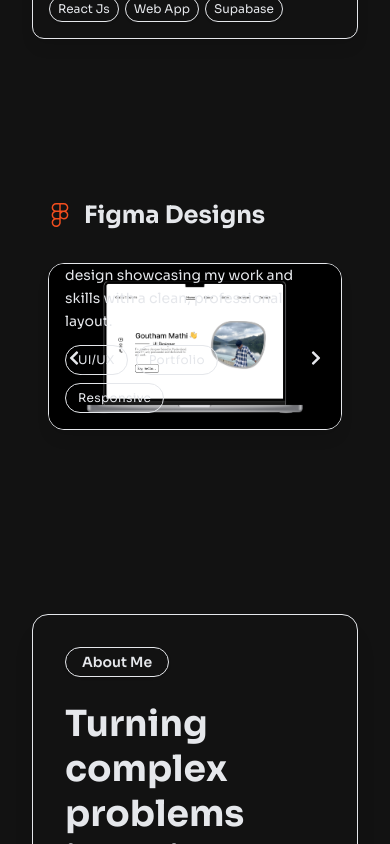
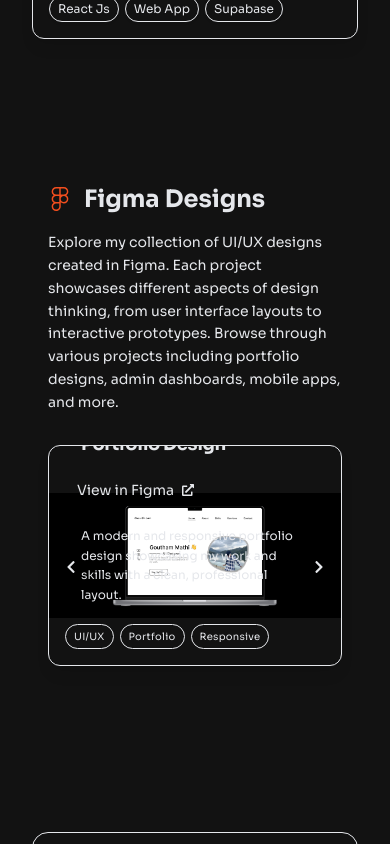
Before and after one commit to Gouthammathi/my-portfolio, a React (Vite) app: page / in a window 390 px wide. Shown: the part 4560-5404 px from the top of the page. Built offline with nearby package versions, Linux system fonts and the light colour scheme.

Commit message:
figma works

```diff
--- a/src/App.jsx
+++ b/src/App.jsx
@@ -92,14 +92,14 @@
         </main>
 
         {/* Footer */}
-        <footer className="relative z-10 w-full py-6 text-center bg-[#121212]/90 backdrop-blur-md border-t border-gray-800/50">
+        <footer className="relative z-10 w-full py-6 text-center ">
           <div className="max-w-7xl mx-auto px-4">
             <div className="flex flex-col items-center space-y-2">
               <p className="text-gray-400 text-sm font-light tracking-wide">
                 © {new Date().getFullYear()} Goutham Mathi
               </p>
               <p className="text-gray-500 text-xs font-light">
-                Crafted with passion and precision
+                Crafted with innovation and passion
               </p>
             </div>
           </div>
--- a/src/Components/FigmaShowcase.jsx
+++ b/src/Components/FigmaShowcase.jsx
@@ -1,5 +1,5 @@
 import React, { useState, useEffect } from 'react';
-import { motion } from 'framer-motion';
+import { motion, AnimatePresence } from 'framer-motion';
 import { FaFigma, FaExternalLinkAlt, FaChevronLeft, FaChevronRight } from 'react-icons/fa';
 
 const figmaProjects = [
@@ -81,6 +81,9 @@
   const [activeIndex, setActiveIndex] = useState(0);
   const [isHovered, setIsHovered] = useState(false);
   const [isMobile, setIsMobile] = useState(window.innerWidth < 768);
+  const [touchStart, setTouchStart] = useState(null);
+  const [touchEnd, setTouchEnd] = useState(null);
+  const [isTransitioning, setIsTransitioning] = useState(false);
 
   useEffect(() => {
     const handleResize = () => {
@@ -92,73 +95,120 @@
   }, []);
 
   const nextProject = () => {
+    if (isTransitioning) return;
+    setIsTransitioning(true);
     setActiveIndex((prev) => (prev + 1) % figmaProjects.length);
+    setTimeout(() => setIsTransitioning(false), 500);
   };
 
   const prevProject = () => {
+    if (isTransitioning) return;
+    setIsTransitioning(true);
     setActiveIndex((prev) => (prev - 1 + figmaProjects.length) % figmaProjects.length);
+    setTimeout(() => setIsTransitioning(false), 500);
+  };
+
+  const handleTouchStart = (e) => {
+    setTouchStart(e.targetTouches[0].clientX);
+  };
+
+  const handleTouchMove = (e) => {
+    setTouchEnd(e.targetTouches[0].clientX);
+  };
+
+  const handleTouchEnd = () => {
+    if (!touchStart || !touchEnd) return;
+    const distance = touchStart - touchEnd;
+    const isLeftSwipe = distance > 50;
+    const isRightSwipe = distance < -50;
+
+    if (isLeftSwipe) {
+      nextProject();
+    }
+    if (isRightSwipe) {
+      prevProject();
+    }
   };
 
   const currentProject = figmaProjects[activeIndex];
 
   return (
-    <section className="py-16 px-4 md:px-6">
+    <section className="py-12 md:py-16 px-4 md:px-6">
       <div className="max-w-7xl mx-auto">
-        {/* Section Header */}
-        <div className="flex items-center gap-3 mb-8 md:mb-12">
+        {/* Section Header with Description */}
+        <div className="mb-8 md:mb-12">
+          <div className="flex items-center gap-3 mb-4">
             <FaFigma className="text-2xl md:text-3xl text-[#F24E1E]" />
             <h2 className="text-2xl md:text-3xl font-bold text-off-white">Figma Designs</h2>
+          </div>
+          <div className="max-w-3xl">
+            <p className="text-light-gray text-sm md:text-base leading-relaxed">
+              Explore my collection of UI/UX designs created in Figma. Each project showcases different aspects of design thinking,
+              from user interface layouts to interactive prototypes. Browse through various projects including portfolio designs,
+              admin dashboards, mobile apps, and more.
+            </p>
+          </div>
         </div>
 
         {/* Main Showcase */}
         <div className="relative">
           {/* Project Display */}
+          <AnimatePresence mode="wait">
             <motion.div
               key={activeIndex}
-            initial={{ opacity: 0, y: 20 }}
-            animate={{ opacity: 1, y: 0 }}
-            exit={{ opacity: 0, y: -20 }}
-            transition={{ duration: 0.5 }}
-            className="relative rounded-2xl overflow-hidden bg-dark-gray/50 border border-steel-blue/30 shadow-lg"
+              initial={{ opacity: 0, scale: 0.95 }}
+              animate={{ opacity: 1, scale: 1 }}
+              exit={{ opacity: 0, scale: 0.95 }}
+              transition={{ duration: 0.5, ease: "easeInOut" }}
+              className="relative rounded-xl md:rounded-2xl overflow-hidden bg-dark-gray/50 border border-steel-blue/30 shadow-lg"
               onMouseEnter={() => !isMobile && setIsHovered(true)}
               onMouseLeave={() => !isMobile && setIsHovered(false)}
+              onTouchStart={handleTouchStart}
+              onTouchMove={handleTouchMove}
+              onTouchEnd={handleTouchEnd}
             >
-            {/* Project Image */}
-            <div className="relative aspect-video">
-              <img
+              {/* Project Image Container */}
+              <div className="relative aspect-[4/3] md:aspect-video overflow-hidden">
+                <motion.img
                   src={currentProject.image}
                   alt={currentProject.title}
-                className="w-full h-full object-cover"
+                  className="w-full h-full object-contain bg-dark-gray"
+                  loading="lazy"
+                  initial={{ scale: 1.1 }}
+                  animate={{ scale: 1 }}
+                  transition={{ duration: 0.5 }}
                 />
-              {/* Enhanced Overlay Gradient */}
-              <div className="absolute inset-0 bg-gradient-to-t from-dark-gray via-dark-gray/70 to-transparent opacity-90" />
               </div>
 
-            {/* Project Info */}
+              {/* Project Info with Text Background */}
               <div className="absolute bottom-0 left-0 right-0 p-4 md:p-8">
-              <div className="flex flex-col gap-3 md:gap-4">
+                <div className="flex flex-col gap-2 md:gap-4">
                   <div className="flex flex-col md:flex-row md:items-center justify-between gap-2">
-                  <h3 className="text-xl md:text-3xl font-bold text-off-white tracking-tight">
+                    <div className="bg-dark-gray/90 px-4 py-2 rounded-lg">
+                      <h3 className="text-lg md:text-3xl font-bold text-off-white tracking-tight">
                         {currentProject.title}
                       </h3>
+                    </div>
                     <a
                       href={currentProject.link}
                       target="_blank"
                       rel="noopener noreferrer"
-                    className="inline-flex items-center gap-2 px-4 py-2 rounded-lg bg-accent-blue/10 hover:bg-accent-blue/20 text-accent-blue hover:text-accent-orange transition-all duration-300"
+                      className="inline-flex items-center gap-2 px-3 md:px-4 py-1.5 md:py-2 rounded-lg bg-accent-blue/20 hover:bg-accent-blue/30 text-accent-blue hover:text-accent-orange transition-all duration-300 text-sm md:text-base"
                     >
-                    <span className="text-sm font-medium">View in Figma</span>
-                    <FaExternalLinkAlt size={14} />
+                      <span className="font-medium">View in Figma</span>
+                      <FaExternalLinkAlt size={isMobile ? 12 : 14} />
                     </a>
                   </div>
-                <p className="text-light-gray text-sm md:text-base max-w-2xl leading-relaxed">
+                  <div className="bg-dark-gray/90 px-4 py-3 rounded-lg">
+                    <p className="text-light-gray text-xs md:text-base max-w-2xl leading-relaxed">
                       {currentProject.description}
                     </p>
-                <div className="flex flex-wrap gap-2">
+                  </div>
+                  <div className="flex flex-wrap gap-1.5 md:gap-2">
                     {currentProject.tags.map((tag, index) => (
                       <span
                         key={index}
-                      className="px-3 py-1.5 rounded-full bg-dark-gray/80 border border-steel-blue/40 text-accent-blue text-xs font-medium tracking-wide"
+                        className="px-2 md:px-3 py-1 md:py-1.5 rounded-full bg-dark-gray/90 border border-steel-blue/40 text-accent-blue text-[10px] md:text-xs font-medium tracking-wide"
                       >
                         {tag}
                       </span>
@@ -167,40 +217,44 @@
                 </div>
               </div>
             </motion.div>
+          </AnimatePresence>
 
-          {/* Navigation Buttons - Enhanced for mobile */}
+          {/* Navigation Buttons */}
           <div className="absolute top-1/2 -translate-y-1/2 left-2 md:left-4 right-2 md:right-4 flex justify-between pointer-events-none">
             <button
               onClick={prevProject}
-              className={`p-2.5 md:p-3 rounded-full bg-dark-gray/90 text-off-white hover:bg-accent-blue transition-all transform pointer-events-auto shadow-lg ${
+              disabled={isTransitioning}
+              className={`p-2 md:p-3 rounded-full bg-dark-gray/90 text-off-white hover:bg-accent-blue transition-all transform pointer-events-auto shadow-lg ${
                 isMobile || isHovered ? 'translate-x-0' : '-translate-x-4'
-              }`}
+              } ${isTransitioning ? 'opacity-50 cursor-not-allowed' : ''}`}
               aria-label="Previous project"
             >
-              <FaChevronLeft size={isMobile ? 16 : 20} />
+              <FaChevronLeft size={isMobile ? 14 : 20} />
             </button>
             <button
               onClick={nextProject}
-              className={`p-2.5 md:p-3 rounded-full bg-dark-gray/90 text-off-white hover:bg-accent-blue transition-all transform pointer-events-auto shadow-lg ${
+              disabled={isTransitioning}
+              className={`p-2 md:p-3 rounded-full bg-dark-gray/90 text-off-white hover:bg-accent-blue transition-all transform pointer-events-auto shadow-lg ${
                 isMobile || isHovered ? 'translate-x-0' : 'translate-x-4'
-              }`}
+              } ${isTransitioning ? 'opacity-50 cursor-not-allowed' : ''}`}
               aria-label="Next project"
             >
-              <FaChevronRight size={isMobile ? 16 : 20} />
+              <FaChevronRight size={isMobile ? 14 : 20} />
             </button>
           </div>
 
-          {/* Project Indicators - Enhanced */}
-          <div className="flex justify-center gap-2 mt-4 md:mt-6">
+          {/* Project Indicators */}
+          <div className="flex justify-center gap-1.5 md:gap-2 mt-4 md:mt-6">
             {figmaProjects.map((_, index) => (
               <button
                 key={index}
-                onClick={() => setActiveIndex(index)}
-                className={`h-2 rounded-full transition-all duration-300 ${
+                onClick={() => !isTransitioning && setActiveIndex(index)}
+                disabled={isTransitioning}
+                className={`h-1.5 md:h-2 rounded-full transition-all duration-300 ${
                   index === activeIndex
-                    ? 'bg-accent-blue w-8'
-                    : 'bg-dark-gray hover:bg-accent-blue/50 w-2'
-                }`}
+                    ? 'bg-accent-blue w-6 md:w-8'
+                    : 'bg-dark-gray hover:bg-accent-blue/50 w-1.5 md:w-2'
+                } ${isTransitioning ? 'opacity-50 cursor-not-allowed' : ''}`}
                 aria-label={`Go to project ${index + 1}`}
               />
             ))}
```
Lines whose indentation alone changed are shown as unchanged.
